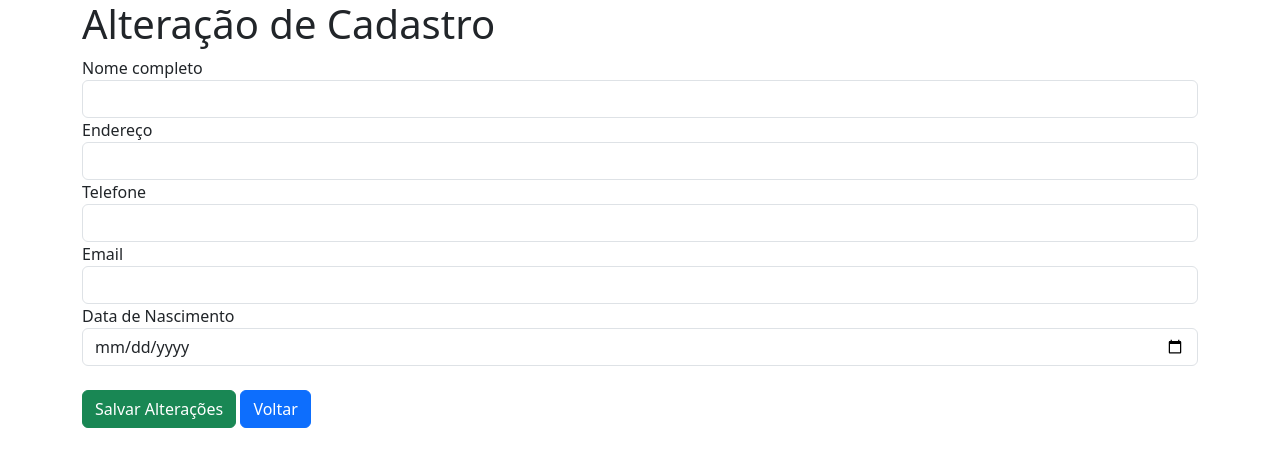
After one commit to davimouravilaca/projeto-crud, a PHP site: page /cadastro_edit.php in a window 1280 px wide. The commit adds this page. Shown: the top 467 px of the page. Run offline with PHP 8.4, Linux system fonts and the light colour scheme; data that the repository does not hold is empty.

Commit message:
funcao UPDATE
adicao da funcao UPDATE, mudancas na interface grafica e adicao de novas funcionabilidades

```diff
--- a/empresa/cadastro.html
+++ b/empresa/cadastro.php
@@ -7,6 +7,9 @@
     <link rel="stylesheet" href="css/bootstrap.min.css">
 </head>
 <body>
+    <?php
+    $anoAtual = date("Y");
+    ?>
     <div class ="container">
         <div class="row">
             <div class="col">
@@ -30,7 +33,7 @@
                     </div>
                     <div class="form-group">
                         <label for="dt_nascimento">Data de Nascimento</label>
-                        <input type="date" class="form-control" name="dt_nascimento"> <br>
+                        <input type="date" class="form-control" name="dt_nascimento" max="<?=$anoAtual.'-12-31'?>"> <br>
                     </div>
                     <div class="form-group">
                         <input type="submit" class="btn btn-success">
--- /dev/null
+++ b/empresa/cadastro_edit.php
@@ -0,0 +1,58 @@
+<!DOCTYPE html>
+<html lang="pt-br">
+<head>
+    <meta charset="UTF-8">
+    <meta name="viewport" content="width=device-width, initial-scale=1.0">
+    <title>Cadastro</title>
+    <link rel="stylesheet" href="css/bootstrap.min.css">
+</head>
+<body>
+    <?php
+
+    include "conexao.php";
+    $anoAtual = date("Y");
+
+    $id = $_GET['id'] ?? '';
+    $sql = "SELECT * FROM pessoa WHERE id = $id";
+
+    $dados = mysqli_query($conn, $sql);
+
+    $linha = mysqli_fetch_assoc($dados);
+
+    ?>
+    <div class ="container">
+        <div class="row">
+            <div class="col">
+                <h1>Alteração de Cadastro</h1>
+                <form action="edit_script.php" method="post">
+                    <div class="form-group">
+                        <label for="nome">Nome completo</label>
+                        <input type="text" class="form-control" name="nome" value="<?=$linha['nome']?>" required>
+                    </div>
+                    <div class="form-group">
+                        <label for="endereco">Endereço</label>
+                        <input type="text" class="form-control" name="endereco" value="<?=$linha['endereco']?>" required>
+                    </div>
+                    <div class="form-group">
+                        <label for="telefone">Telefone</label>
+                        <input type="text" class="form-control" name="telefone" value="<?=$linha['telefone']?>" required>
+                    </div>
+                    <div class="form-group">
+                        <label for="email">Email</label>
+                        <input type="email" class="form-control" name="email" value="<?=$linha['email']?>" required>
+                    </div>
+                    <div class="form-group">
+                        <label for="dt_nascimento">Data de Nascimento</label>
+                        <input type="date" class="form-control" name="dt_nascimento" max="<?=$anoAtual.'-12-31'?>" value="<?=$linha['dt_nascimento']?>" required> <br>
+                    </div>
+                    <div class="form-group">
+                        <input type="submit" class="btn btn-success" value="Salvar Alterações">
+                        <a href="pesquisa.php" class="btn btn-primary">Voltar</a>
+                    </div>
+                    <input type="hidden" name="id" value="<?= $linha['id']?>">
+                </form>
+            </div>
+        </div>
+    </div>
+</body>
+</html>
--- a/empresa/index.html
+++ b/empresa/index.html
@@ -15,7 +15,7 @@
                 <p class="lead">Este é um sistema simplificado de cadastros. Base de estudos para criação de sistemas WEB com PHP e MySQL.</p>
                 <hr class="my-4">
                 <p>Acesse as funções.</p>
-                <a class="btn btn-primary btn-lg" href="cadastro.html">Cadastrar</a>
+                <a class="btn btn-primary btn-lg" href="cadastro.php">Cadastrar</a>
                 <a class="btn btn-primary btn-lg" href="pesquisa.php">Pesquisar</a>
             </div>
         </div>
```
Also changed, not shown: empresa/edit_script.php (added, +34 -0 lines), empresa/pesquisa.php (+12 -12 lines).
